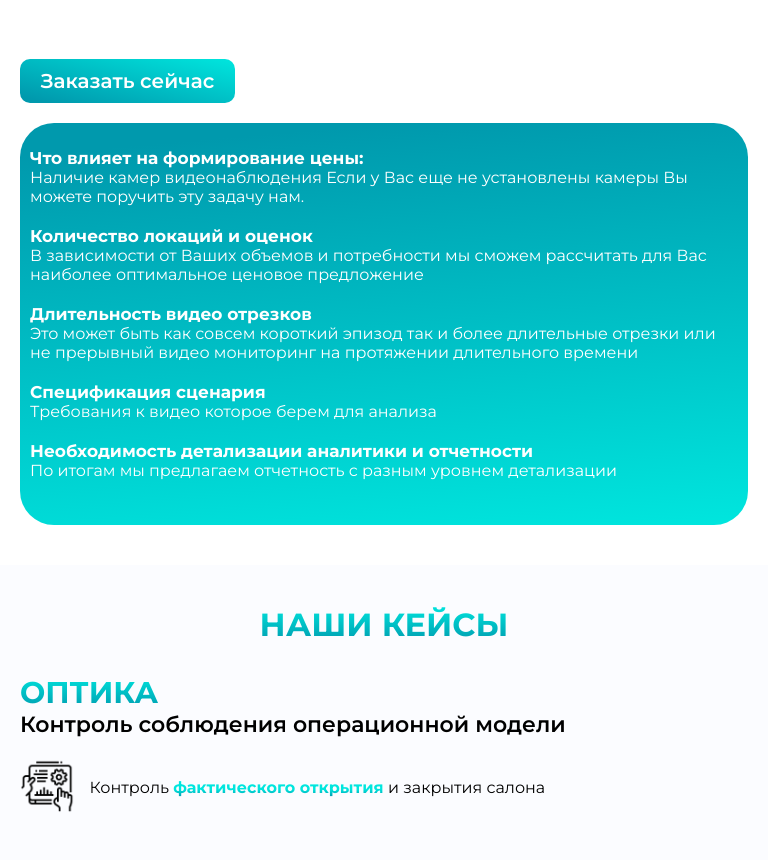
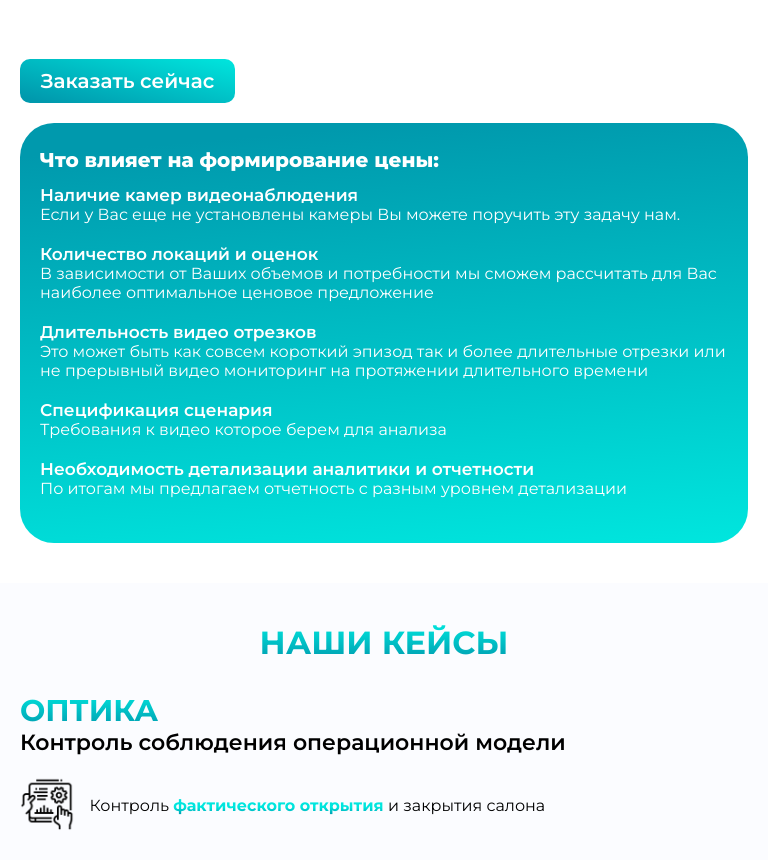
Before and after one commit to artemanz/vmr, a React (Create React App) app: page / in a window 768 px wide. Shown: the part 4768-5628 px from the top of the page. Built offline with nearby package versions, Linux system fonts and the light colour scheme.

Commit message:
поправил текст в цене

```diff
--- a/src/components/Block7/Block7.jsx
+++ b/src/components/Block7/Block7.jsx
@@ -38,10 +38,10 @@ const Block7 = () => {
           data-aos="fade-left"
           delay="300"
         >
+          <h1>Что влияет на формирование цены:</h1>
           <div className={styles.Block7_Info_Block_Element}>
-            <span>Что влияет на формирование цены:</span> <br /> Наличие камер
-            видеонаблюдения Если у Вас еще не установлены камеры Вы можете
-            поручить эту задачу нам.
+            <span>Наличие камер видеонаблюдения </span> <br /> Если у Вас еще не установлены
+            камеры Вы можете поручить эту задачу нам.
           </div>
           <div className={styles.Block7_Info_Block_Element}>
             <span>Количество локаций и оценок</span> <br />В зависимости от
--- a/src/components/Block7/Block7.module.scss
+++ b/src/components/Block7/Block7.module.scss
@@ -28,6 +28,7 @@
       display: flex;
       flex-direction: column;
       justify-content: flex-start;
+
       &_text {
         margin-bottom: 40px;
         font-size: 18px;
@@ -88,15 +89,20 @@
       rgb(0, 230, 222) 0%,
       rgb(0, 153, 173) 93%
     );
-    padding: 25px 10px;
+    padding: 25px 20px;
     border-radius: 34px;
     color: white;
+    h1{
+     font-size: 27px;
+     font-weight: 800;
+     margin-bottom: 2%;
+    }
     &_Element {
       font-size: 18px;
       margin-bottom: 20px;
       span {
         font-size: 19px;
-        font-weight: 700;
+        font-weight: 600;
       }
     }
   }
@@ -132,9 +138,12 @@
     }
     &_Info_Block {
       max-width: 100%;
-      padding: 25px 10px;
+      padding: 25px 20px;
       border-radius: 34px;
       color: white;
+      h1{
+        font-size: 20px;
+       }
       &_Element {
         font-size: 16px;
         margin-bottom: 20px;
@@ -172,14 +181,17 @@
     }
     &_Info_Block {
       max-width: 100%;
-      padding: 25px 10px;
+      padding: 25px 20px;
       border-radius: 34px;
       color: white;
+      h1{
+        font-size: 24px;
+       }
       &_Element {
         font-size: 16px;
         margin-bottom: 20px;
         span {
-          font-size: 17px;
+          font-size: 19px;
         }
       }
     }
@@ -208,14 +220,17 @@
     }
     &_Info_Block {
       max-width: 100%;
-      padding: 25px 10px;
+      padding: 25px 20px;
       border-radius: 34px;
       color: white;
+      h1{
+        font-size: 24px;
+       }
       &_Element {
         font-size: 16px;
         margin-bottom: 20px;
         span {
-          font-size: 17px;
+          font-size: 19px;
         }
       }
     }
@@ -238,9 +253,12 @@
     }
     &_Info_Block {
       max-width: 100%;
-      padding: 25px 10px;
+      padding: 25px 20px;
       border-radius: 34px;
       color: white;
+      h1{
+        font-size: 20px;
+       }
       &_Element {
         font-size: 16px;
         margin-bottom: 20px;
@@ -273,9 +291,12 @@
     }
     &_Info_Block {
       max-width: 60%;
-      padding: 25px 10px;
+      padding: 25px 20px;
       border-radius: 34px;
       color: white;
+      h1{
+        font-size: 20px;
+       }
       &_Element {
         font-size: 16px;
         margin-bottom: 20px;
```
